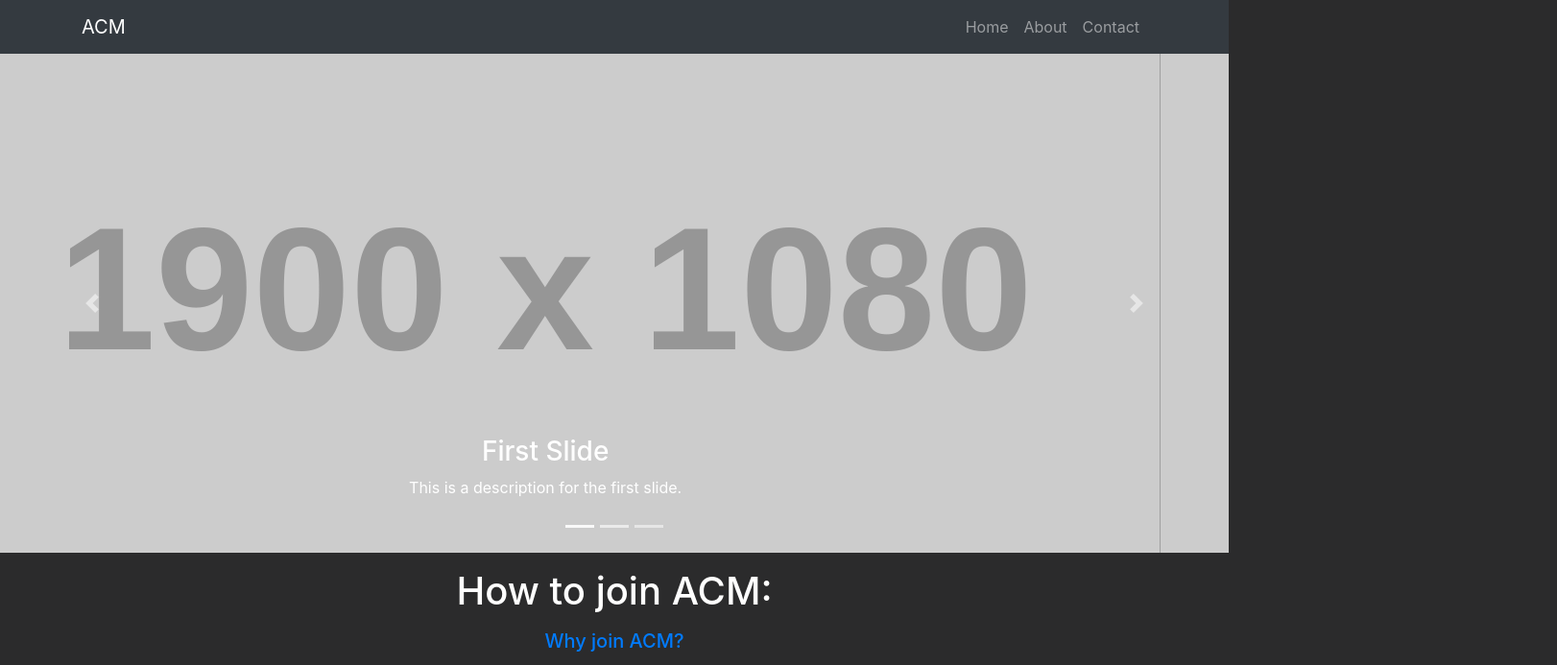
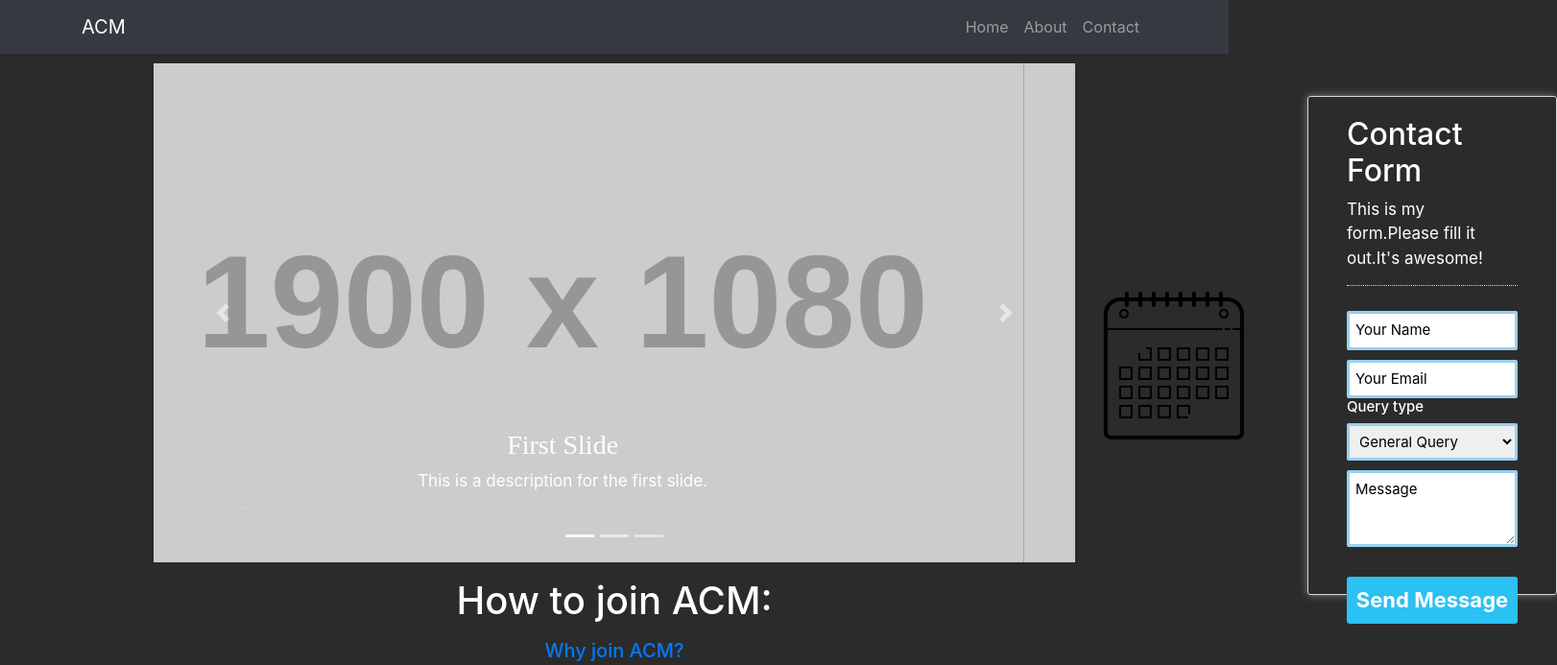
Before and after one commit to Cheeli99/ACM-Site, a website: page StartBootstrapTemplate/index.html in a window 1280 px wide. Shown: the top 693 px of the page at 96% size, 1622 px wide, since content can reach past the window. Drawn offline with Linux system fonts and the light colour scheme; placeholder pictures from the web are drawn by us.

Commit message:
implemented sidebar

```diff
--- /dev/null
+++ b/StartBootstrapTemplate/css/slider.css
@@ -0,0 +1,95 @@
+body {
+    overflow:hidden;
+    width:960px;
+    margin:10px auto
+    }
+
+    p {
+    border-bottom:1px dotted #d8d8d8;
+    padding-bottom:15px;
+    font-size:17px
+    }
+
+    #slider {
+    width:500px;
+    top:100px;
+    position:absolute
+    }
+
+    #header {
+    width:260px;
+    height:520px;
+    position:absolute;
+    right:0;
+    border:1px solid #d8d8d8;
+    margin-left:40px;
+    padding:20px 40px;
+    border-radius:3px;
+    box-shadow:0 0 8px gray
+    }
+
+    #sidebar {
+    position:absolute;
+    top:180px;
+    }
+
+    #sidebar1 {
+    position:absolute;
+    top:180px;
+    left:113px;
+    box-shadow:0 0 8px gray
+    }
+
+    h3 {
+    font-family:'Roboto Slab',serif
+    }
+
+    input[type=text] {
+    margin-top:10px;
+    padding:6px;
+    width:100%;
+    font-size:15px;
+    border-radius:2px;
+    border:3px solid #98d0f1
+    }
+
+    h4 {
+    font-size:15px
+    }
+
+    div#title {
+    position:absolute;
+    top:300px;
+    left:650px
+    }
+
+    select {
+    padding:6px;
+    width:100%;
+    font-size:15px;
+    border-radius:2px;
+    border:3px solid #98d0f1
+    }
+
+    textarea {
+    padding:6px;
+    font-size:15px;
+    border-radius:2px;
+    border:3px solid #98d0f1;
+    margin-top:10px;
+    height:80px;
+    width:100%
+    }
+
+    button {
+    background:#2bc1f2;
+    border:none;
+    color:#fff;
+    width:100%;
+    font-size:22px;
+    font-weight:bolder;
+    padding:8px 0;
+    border-radius:3px;
+    cursor:pointer;
+    margin-top:25px
+    }
--- a/StartBootstrapTemplate/index.html
+++ b/StartBootstrapTemplate/index.html
@@ -17,6 +17,12 @@
 
   <!-- Custom styles for this template -->
   <link href="css/modern-business.css" rel="stylesheet">
+
+  <!-- CSS File for slider -->
+  <link href="css/slider.css" rel="stylesheet">
+
+  <!-- Javascript file for slider -->
+  <script src="js/slider.js"></script>
 
 </head>
 
@@ -88,6 +94,27 @@
       </a>
     </div>
   </header>
+
+  <!-- Sliding div starts here -->
+    <div id="slider" style="right:-342px;">
+      <div id="sidebar" onclick="open_panel()"><img src="images/calendar.png"></div>
+    <div id="header">
+    <h2>Contact Form</h2>
+    <p>This is my form.Please fill it out.It's awesome!</p>
+    <input name="dname" type="text" value="Your Name">
+    <input name="demail" type="text" value="Your Email">
+    <h4>Query type</h4>
+    <select>
+    <option>General Query</option>
+    <option>Presales</option>
+    <option>Technical</option>
+    <option>Others</option>
+    </select>
+    <textarea>Message</textarea>
+    <button>Send Message</button>
+    </div>
+    </div>
+  <!-- Sliding div ends here -->
 
   <!-- Page Content -->
   <div class="container">
--- /dev/null
+++ b/StartBootstrapTemplate/js/slider.js
@@ -0,0 +1,54 @@
+/*
+------------------------------------------------------------
+Function to activate form button to open the slider.
+------------------------------------------------------------
+*/
+
+function open_panel() {
+  slideIt();
+  var a = document.getElementById("sidebar");
+  a.setAttribute("id", "sidebar1");
+  a.setAttribute("onclick", "close_panel()");
+  }
+
+  /*
+  ------------------------------------------------------------
+  Function to slide the sidebar form (open form)
+  ------------------------------------------------------------
+  */
+
+  function slideIt() {
+  var slidingDiv = document.getElementById("slider");
+  var stopPosition = 0;
+  if (parseInt(slidingDiv.style.right) < stopPosition) {
+  slidingDiv.style.right = parseInt(slidingDiv.style.right) + 2 + "px";
+  setTimeout(slideIt, 1);
+  }
+  }
+
+  /*
+  ------------------------------------------------------------
+  Function to activate form button to close the slider.
+  ------------------------------------------------------------
+  */
+
+  function close_panel() {
+  slideIn();
+  a = document.getElementById("sidebar1");
+  a.setAttribute("id", "sidebar");
+  a.setAttribute("onclick", "open_panel()");
+  }
+
+  /*
+  ------------------------------------------------------------
+  Function to slide the sidebar form (slide in form)
+  ------------------------------------------------------------
+  */
+  function slideIn() {
+  var slidingDiv = document.getElementById("slider");
+  var stopPosition = -342;
+  if (parseInt(slidingDiv.style.right) > stopPosition) {
+  slidingDiv.style.right = parseInt(slidingDiv.style.right) - 2 + "px";
+  setTimeout(slideIn, 1);
+  }
+  }
```
Also changed, not shown: StartBootstrapTemplate/images/calendar.png (added).
